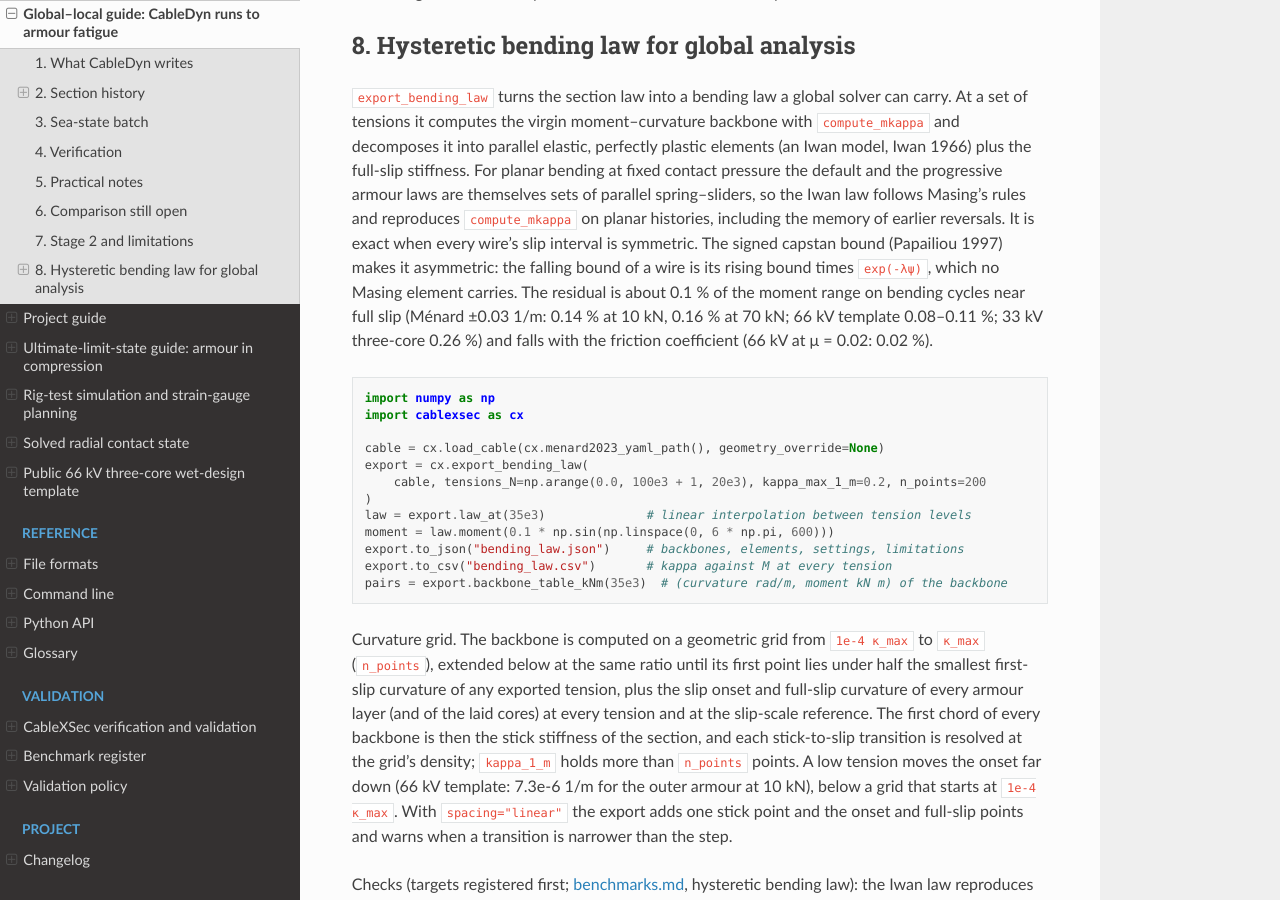
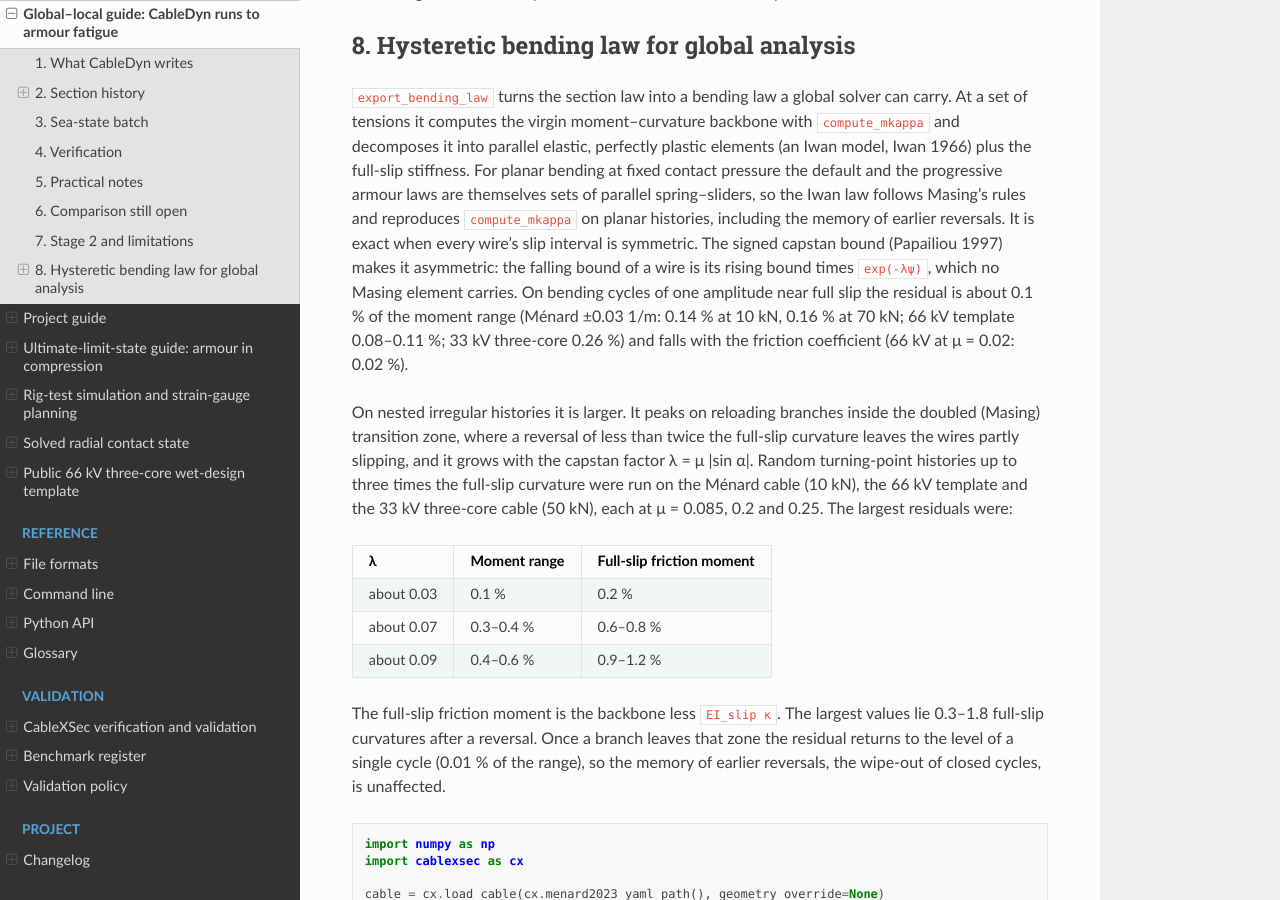
Before and after one commit to SMI-Lab-Inha/CableXSec, a Sphinx documentation site: the page built from doc/global_local_guide.md, in a window 1280 px wide and 900 px high, scrolled down 11424 px. Built offline with Sphinx 7.4.7 and the Read the Docs theme 3.1.0, drawn with Linux system fonts in a browser that asks for light colours.

Commit message:
docs: the Iwan law residual on nested histories and higher capstan factors
The exported Iwan law reproduces compute_mkappa to about 0.1 % of the
moment range on cycles of one amplitude near full slip, as documented. On
nested irregular histories the residual peaks on reloading branches in the
doubled transition zone and grows with lam = mu |sin a|. Over random
turning-point histories up to three full-slip curvatures on three cables
at mu 0.085, 0.2 and 0.25, the largest residual was about 0.1 % of the
moment range at lam 0.03, 0.3-0.4 % at 0.07 and 0.4-0.6 % at 0.09
(0.9-1.2 % of the full-slip friction moment). Outside that zone it returns
to 0.01 %, so the wipe-out of closed cycles is unaffected. The guide,
the concepts page and the module notes now say where 0.1 % holds.

Signed-off-by: Jae Hoon Seo <jaehoon.seo@inha.ac.kr>

````diff
--- a/doc/global_local_guide.md
+++ b/doc/global_local_guide.md
@@ -569,9 +569,25 @@ bending at fixed contact pressure the default and the progressive armour laws ar
 spring–sliders, so the Iwan law follows Masing's rules and reproduces `compute_mkappa` on planar histories,
 including the memory of earlier reversals. It is exact when every wire's slip interval is symmetric. The signed
 capstan bound (Papailiou 1997) makes it asymmetric: the falling bound of a wire is its rising bound times
-`exp(-λψ)`, which no Masing element carries. The residual is about 0.1 % of the moment range on bending cycles
-near full slip (Ménard ±0.03 1/m: 0.14 % at 10 kN, 0.16 % at 70 kN; 66 kV template 0.08–0.11 %; 33 kV
-three-core 0.26 %) and falls with the friction coefficient (66 kV at μ = 0.02: 0.02 %).
+`exp(-λψ)`, which no Masing element carries. On bending cycles of one amplitude near full slip the residual
+is about 0.1 % of the moment range (Ménard ±0.03 1/m: 0.14 % at 10 kN, 0.16 % at 70 kN; 66 kV template
+0.08–0.11 %; 33 kV three-core 0.26 %) and falls with the friction coefficient (66 kV at μ = 0.02: 0.02 %).
+
+On nested irregular histories it is larger. It peaks on reloading branches inside the doubled (Masing)
+transition zone, where a reversal of less than twice the full-slip curvature leaves the wires partly
+slipping, and it grows with the capstan factor λ = μ |sin α|. Random turning-point histories up to three
+times the full-slip curvature were run on the Ménard cable (10 kN), the 66 kV template and the 33 kV
+three-core cable (50 kN), each at μ = 0.085, 0.2 and 0.25. The largest residuals were:
+
+| λ | Moment range | Full-slip friction moment |
+| --- | --- | --- |
+| about 0.03 | 0.1 % | 0.2 % |
+| about 0.07 | 0.3–0.4 % | 0.6–0.8 % |
+| about 0.09 | 0.4–0.6 % | 0.9–1.2 % |
+
+The full-slip friction moment is the backbone less `EI_slip κ`. The largest values lie 0.3–1.8 full-slip
+curvatures after a reversal. Once a branch leaves that zone the residual returns to the level of a single
+cycle (0.01 % of the range), so the memory of earlier reversals, the wipe-out of closed cycles, is unaffected.
 
 ```python
 import numpy as np
````
Also changed, not shown: CHANGELOG.md (+8 -0 lines), doc/concepts.md (+6 -2 lines), 1 other file.
